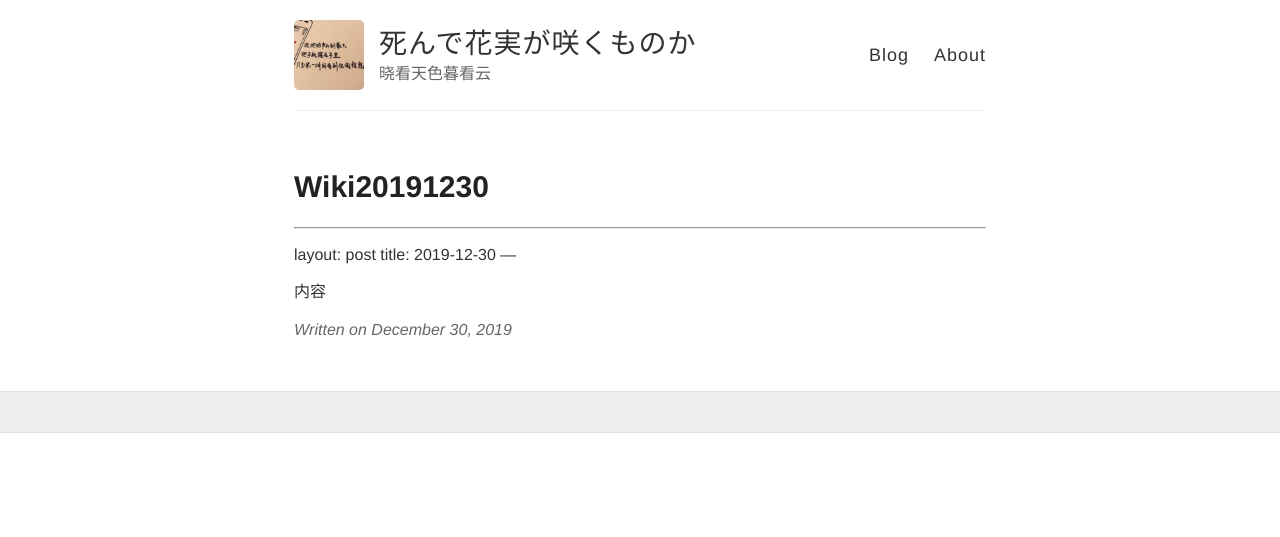
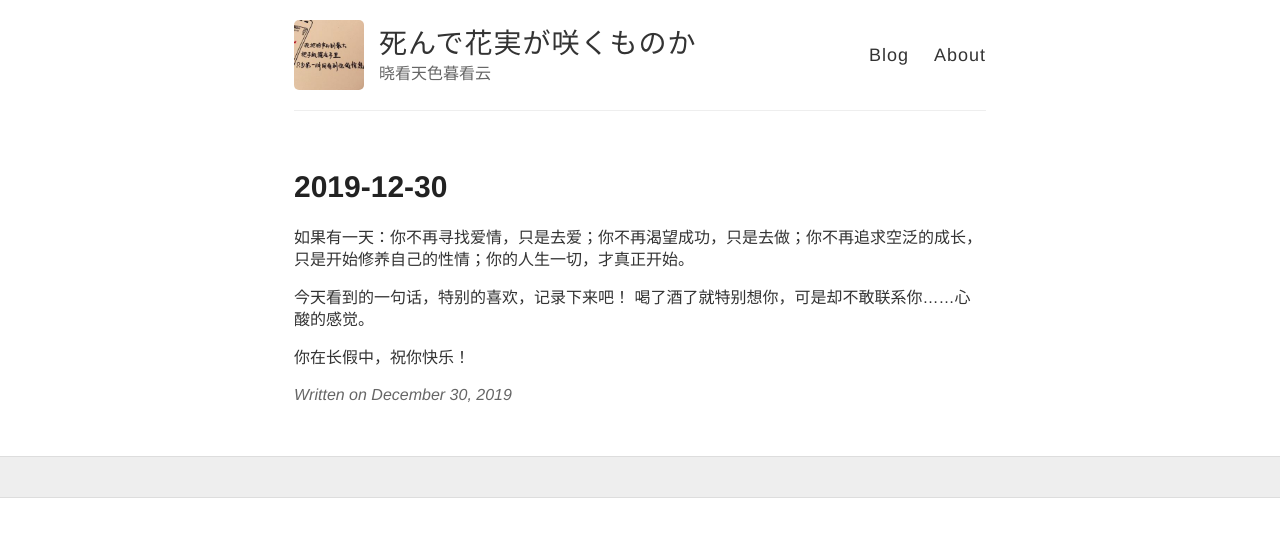
Before and after one commit to wiki650/wiki650.github.io, a Jekyll site: the page built from _posts/2019-12-30-wiki20191230.md, in a window 1280 px wide. Shown: the top 537 px of the page. Built offline with Jekyll 4.4.1, drawn with Linux system fonts in a browser that asks for light colours; our own code applies the rules of GitHub Pages for plain Markdown files; comment, search, counter and statistics services are not loaded.

Commit message:
Update 2019-12-30-wiki20191230.md

```diff
--- a/_posts/2019-12-30-wiki20191230.md
+++ b/_posts/2019-12-30-wiki20191230.md
@@ -1,7 +1,11 @@
-
 ---
 layout: post
 title: 2019-12-30
 ---
 
-内容
+如果有一天：你不再寻找爱情，只是去爱；你不再渴望成功，只是去做；你不再追求空泛的成长，只是开始修养自己的性情；你的人生一切，才真正开始。
+
+今天看到的一句话，特别的喜欢，记录下来吧！
+喝了酒了就特别想你，可是却不敢联系你……心酸的感觉。
+
+你在长假中，祝你快乐！
```
